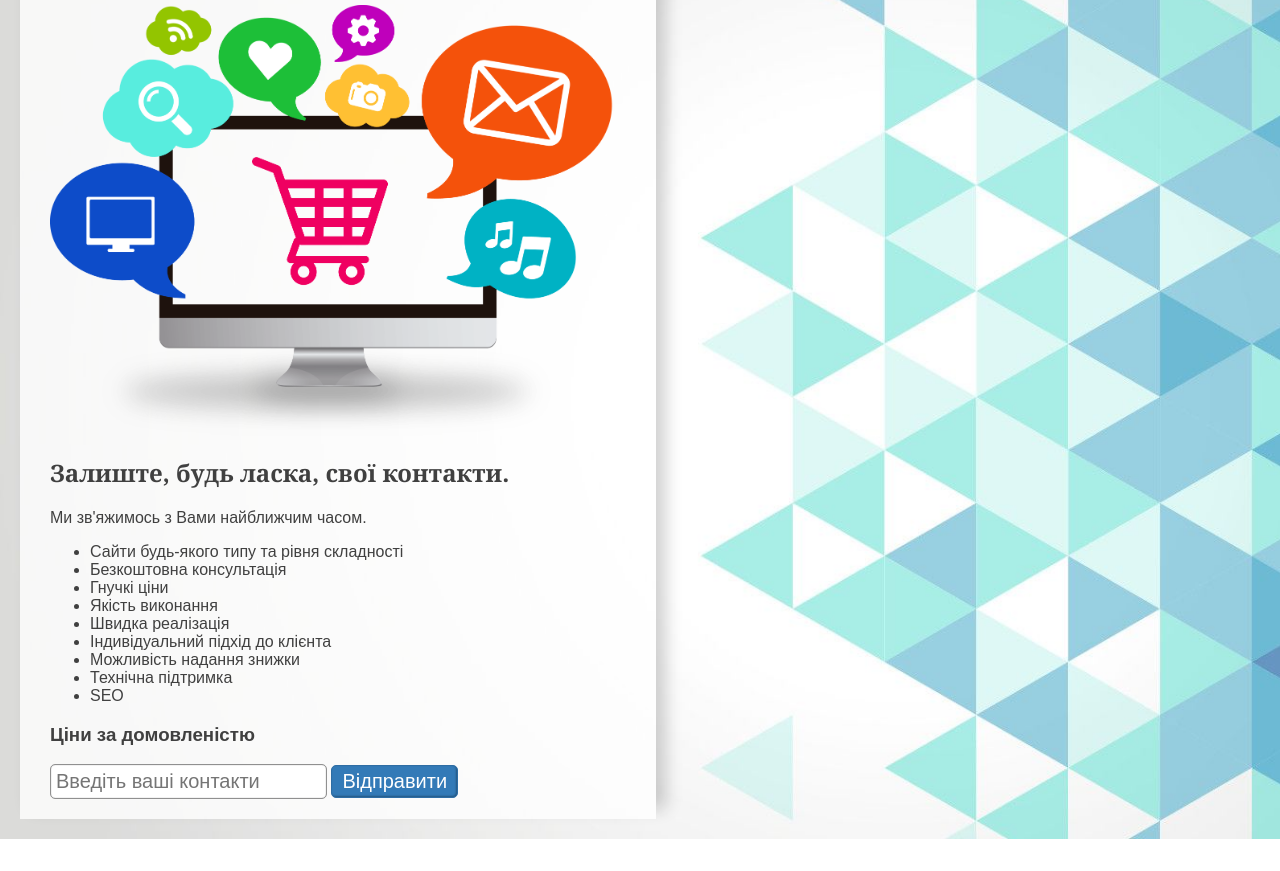
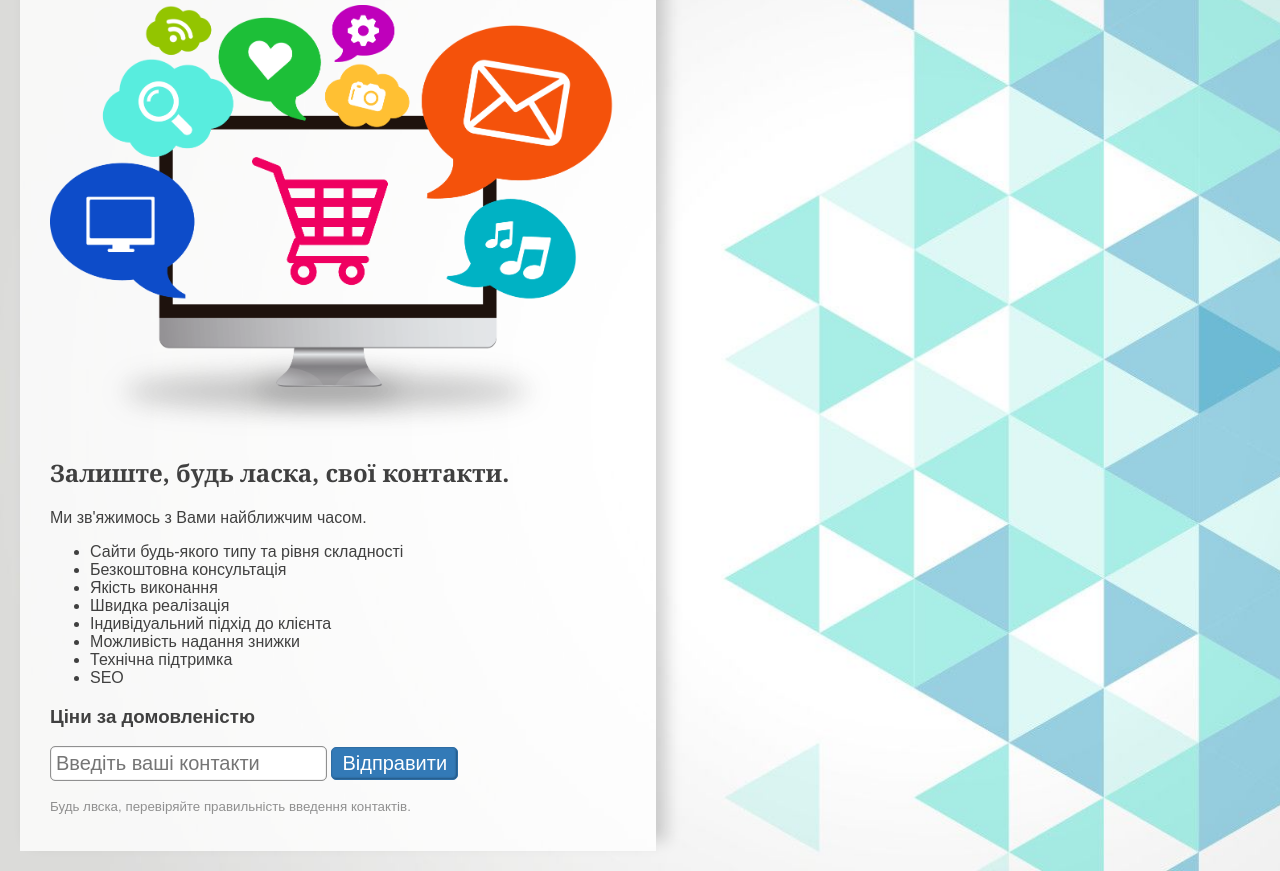
Before and after one commit to ask-question/ask-question.github.io, a plain HTML site: page index.html in a window 1280 px wide. Shown: the part 117-988 px from the top of the page. Before the commit the page ends 956 px from the top, so only its background shows below. Drawn offline with Linux system fonts and the light colour scheme.

Commit message:
Add info to footer

```diff
--- a/index.html
+++ b/index.html
@@ -80,7 +80,6 @@
 	<ul>
 		<li>Сайти будь-якого типу та рівня складності</li>
 		<li>Безкоштовна консультація</li>
-		<li>Гнучкі ціни</li>
 		<li>Якість виконання</li>
 		<li>Швидка реалізація</li>
 		<li>Індивідуальний підхід до клієнта</li>
@@ -89,10 +88,11 @@
 		<li>SEO</li>
 	</ul>
 	<h3>Ціни за домовленістю</h3>
-		<form action="https://docs.google.com/forms/d/e/1FAIpQLSfey0dGwMPuxPHeBoiJGRXMM10pKT1Ur2RsG8HrR6pemiKf4Q/formResponse" target="_self" method="POST" id="mG61Hd" >
+	<form action="https://docs.google.com/forms/d/e/1FAIpQLSfey0dGwMPuxPHeBoiJGRXMM10pKT1Ur2RsG8HrR6pemiKf4Q/formResponse" target="_self" method="POST" id="mG61Hd" >
 			<input type="text" placeholder="Введіть ваші контакти" name="entry.1869810047" class="text">
 			<input type="submit" value="Відправити" class="button">
 	</form>
+	<p><small>Будь лвска, перевіряйте правильність введення контактів.</small></p>
 </div>
 </body>
 </html>
```
